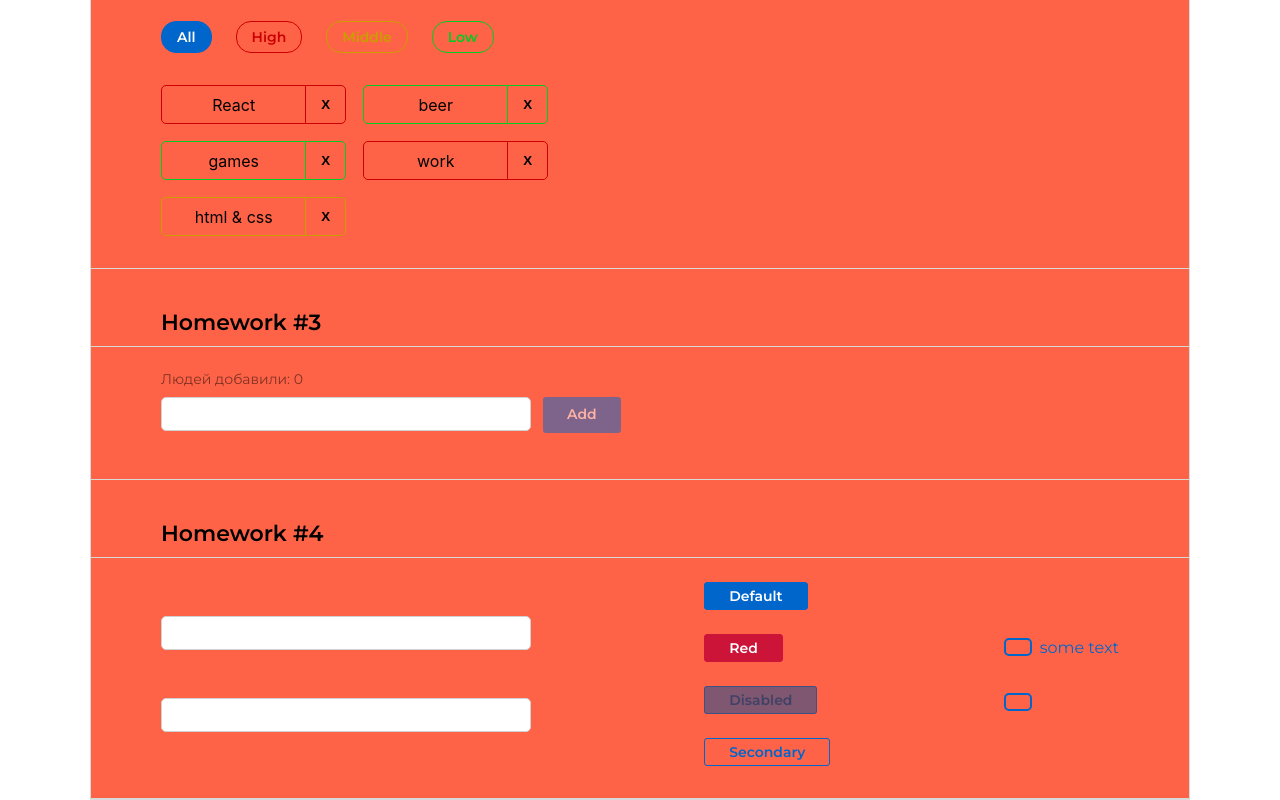
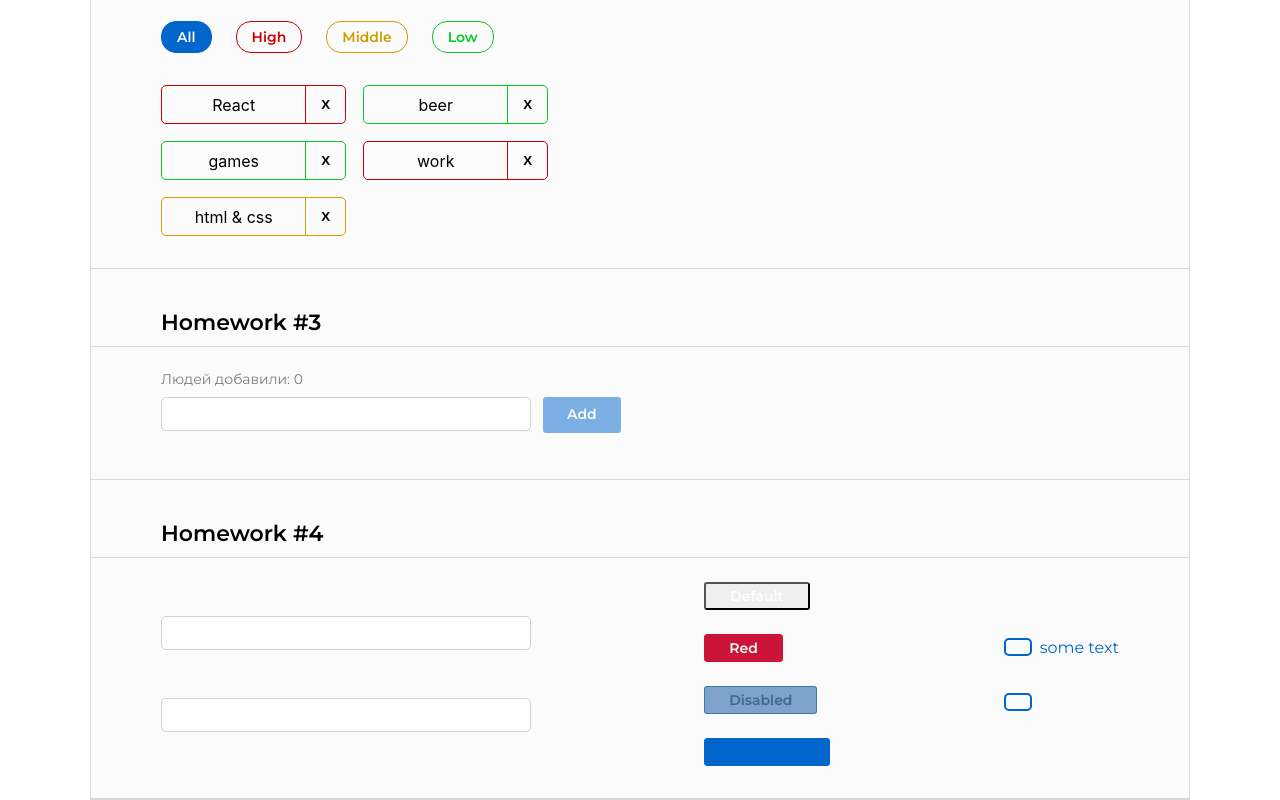
Before and after one commit to Odinokun/incub-hw-ignat, a React (Create React App) app: page / in a window 1280 px wide. Shown: the part 473-1273 px from the top of the page. Built offline with nearby package versions, Linux system fonts and the light colour scheme.

Commit message:
did from homework #4

```diff
--- a/src/s1-main/App.module.css
+++ b/src/s1-main/App.module.css
@@ -2,8 +2,7 @@
   --header_height: 60px;
   max-width: 1100px;
   border: 1px solid #D9D9D9;
-  /*background-color: rgba(217, 217, 217, 0.1);*/
-  background-color: tomato;
+  background-color: rgba(217, 217, 217, 0.1);
   margin: 0 auto;
 }
 
--- a/src/s2-homeworks/hw04/common/c2-SuperButton/SuperButton.tsx
+++ b/src/s2-homeworks/hw04/common/c2-SuperButton/SuperButton.tsx
@@ -19,13 +19,9 @@ const SuperButton: React.FC<SuperButtonPropsType> = (
 ) => {
   const finalClassName = s.button
     + (disabled ? " " + s.disabled : " ")
-    + (!xType ? " " + s.default : " ")
+    + (!xType ? " " : " " + s.default)
     + (xType === 'red' ? " " + s.red : " ")
     + (xType === 'secondary' ? " " + s.secondary : " ")
-    // + (disabled
-    //         ? ...
-    //         : xType === 'red'
-    //             ? ...
     + (className ? ' ' + className : '')
 
   return (
```
